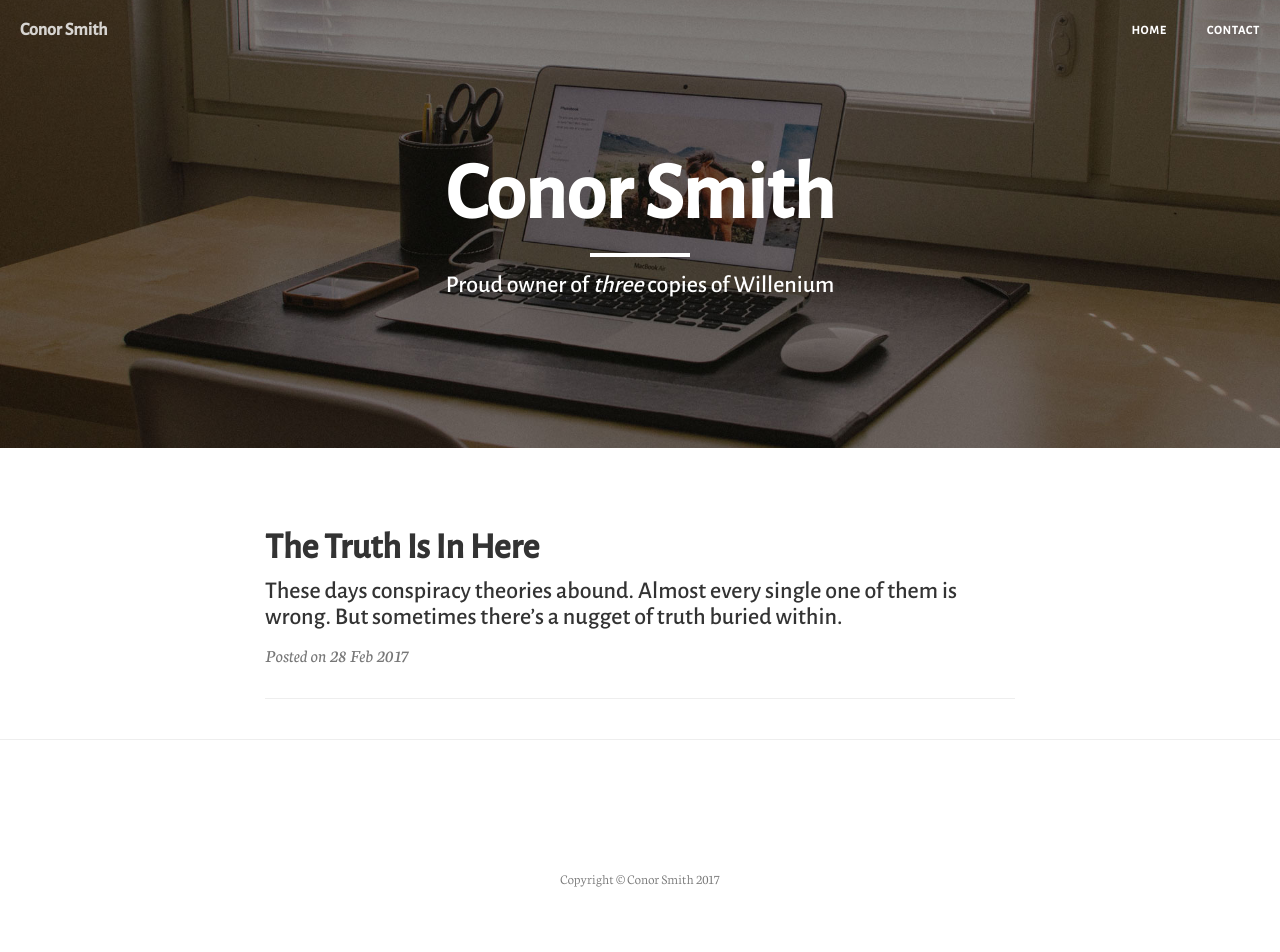
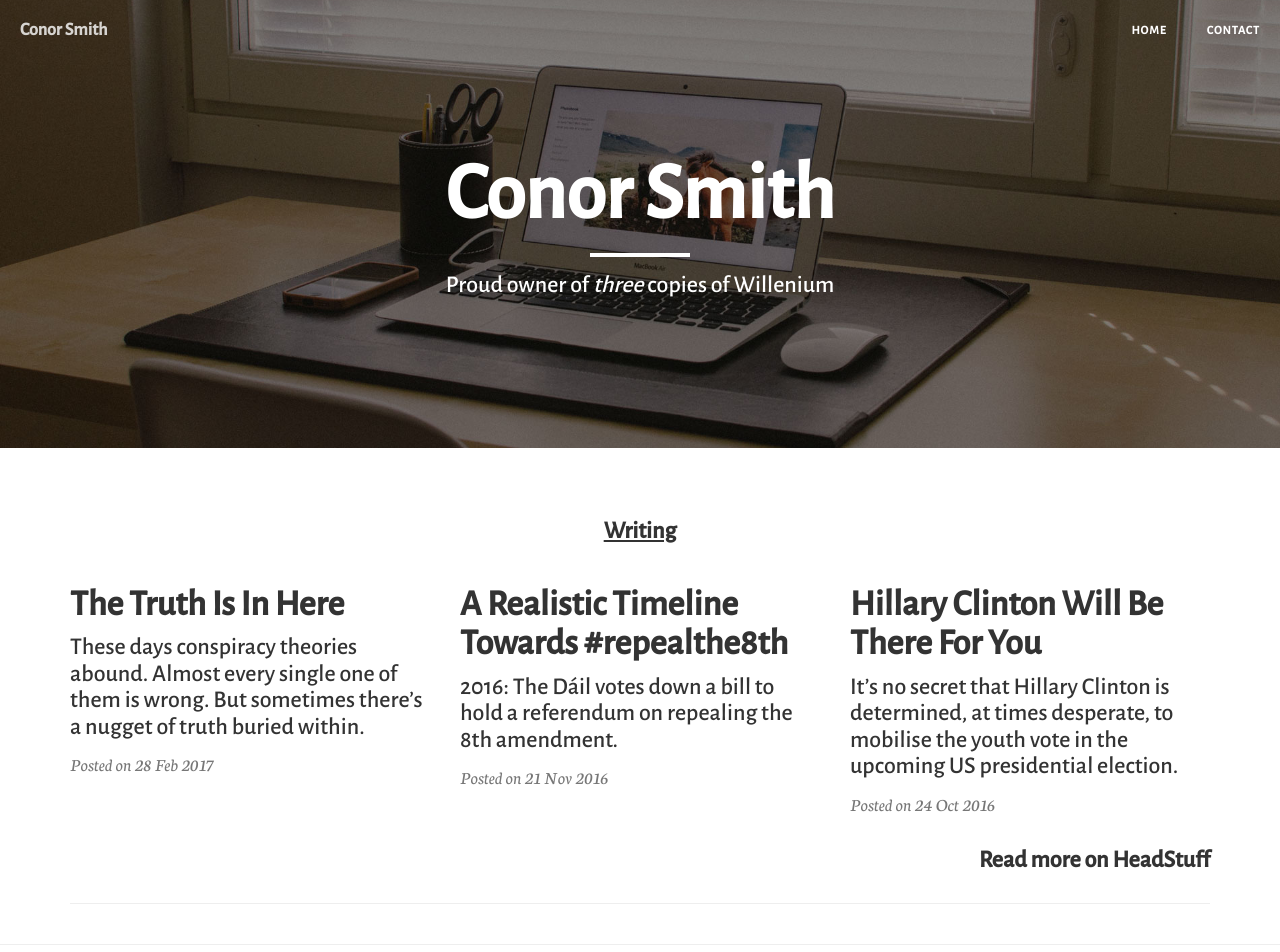
Before and after one commit to conorsmith/conorsmith.ie-manual, a plain HTML site: page public/index.html in a window 1280 px wide. Shown: the top 952 px of the page. Drawn offline with nearby package versions, Linux system fonts and the light colour scheme.

Commit message:
Add writing copy and fix Font Awesome icons

```diff
--- a/public/index.html
+++ b/public/index.html
@@ -12,6 +12,7 @@
     <title>Conor Smith</title>
 
     <link href="https://maxcdn.bootstrapcdn.com/bootstrap/3.3.7/css/bootstrap.min.css" rel="stylesheet" integrity="sha384-BVYiiSIFeK1dGmJRAkycuHAHRg32OmUcww7on3RYdg4Va+PmSTsz/K68vbdEjh4u" crossorigin="anonymous">
+    <link href="https://maxcdn.bootstrapcdn.com/font-awesome/4.7.0/css/font-awesome.min.css" rel="stylesheet" integrity="sha384-wvfXpqpZZVQGK6TAh5PVlGOfQNHSoD2xbE+QkPxCAFlNEevoEH3Sl0sibVcOQVnN" crossorigin="anonymous">
 
     <!-- Theme CSS -->
     <link href="/assets/styles.css" rel="stylesheet">
@@ -77,10 +78,18 @@
     <div class="container">
 
         <div class="row">
-            <div class="col-lg-8 col-lg-offset-2 col-md-10 col-md-offset-1">
 
+            <div class="col-sm-12" style="text-align: center; text-decoration: underline;">
+                <h3>Writing</h3>
+            </div>
+
+        </div>
+
+        <div class="row">
+
+            <div class="col-md-4">
                 <div class="post-preview">
-                    <a href="http://www.headstuff.org/2017/02/the-truth-is-in-here/">
+                    <a href="http://www.headstuff.org/2017/02/the-truth-is-in-here/" target="_blank">
                         <h2 class="post-title">
                             The Truth Is In Here
                         </h2>
@@ -90,10 +99,42 @@
                     </a>
                     <p class="post-meta">Posted on 28 Feb 2017</p>
                 </div>
-                <hr>
+            </div>
 
+            <div class="col-md-4">
+                <div class="post-preview">
+                    <a href="http://www.headstuff.org/2016/11/realistic-timeline-towards-repealthe8th/" target="_blank">
+                        <h2 class="post-title">
+                            A Realistic Timeline Towards #repealthe8th
+                        </h2>
+                        <h3 class="post-subtitle">
+                            2016: The Dáil votes down a bill to hold a referendum on repealing the 8th amendment.
+                        </h3>
+                    </a>
+                    <p class="post-meta">Posted on 21 Nov 2016</p>
+                </div>
             </div>
+
+            <div class="col-md-4">
+                <div class="post-preview">
+                    <a href="http://www.headstuff.org/2016/10/hillary-clinton-will/" target="_blank">
+                        <h2 class="post-title">
+                            Hillary Clinton Will Be There For You
+                        </h2>
+                        <h3 class="post-subtitle">
+                            It’s no secret that Hillary Clinton is determined, at times desperate, to mobilise the youth vote in the upcoming US presidential election.
+                        </h3>
+                    </a>
+                    <p class="post-meta">Posted on 24 Oct 2016</p>
+                    <a href="http://www.headstuff.org/author/conor-smith/" target="_blank" style="text-align: right;">
+                        <h3>Read more on HeadStuff</h3>
+                    </a>
+                </div>
+            </div>
+
         </div>
+
+        <hr>
 
     </div>
 
```
